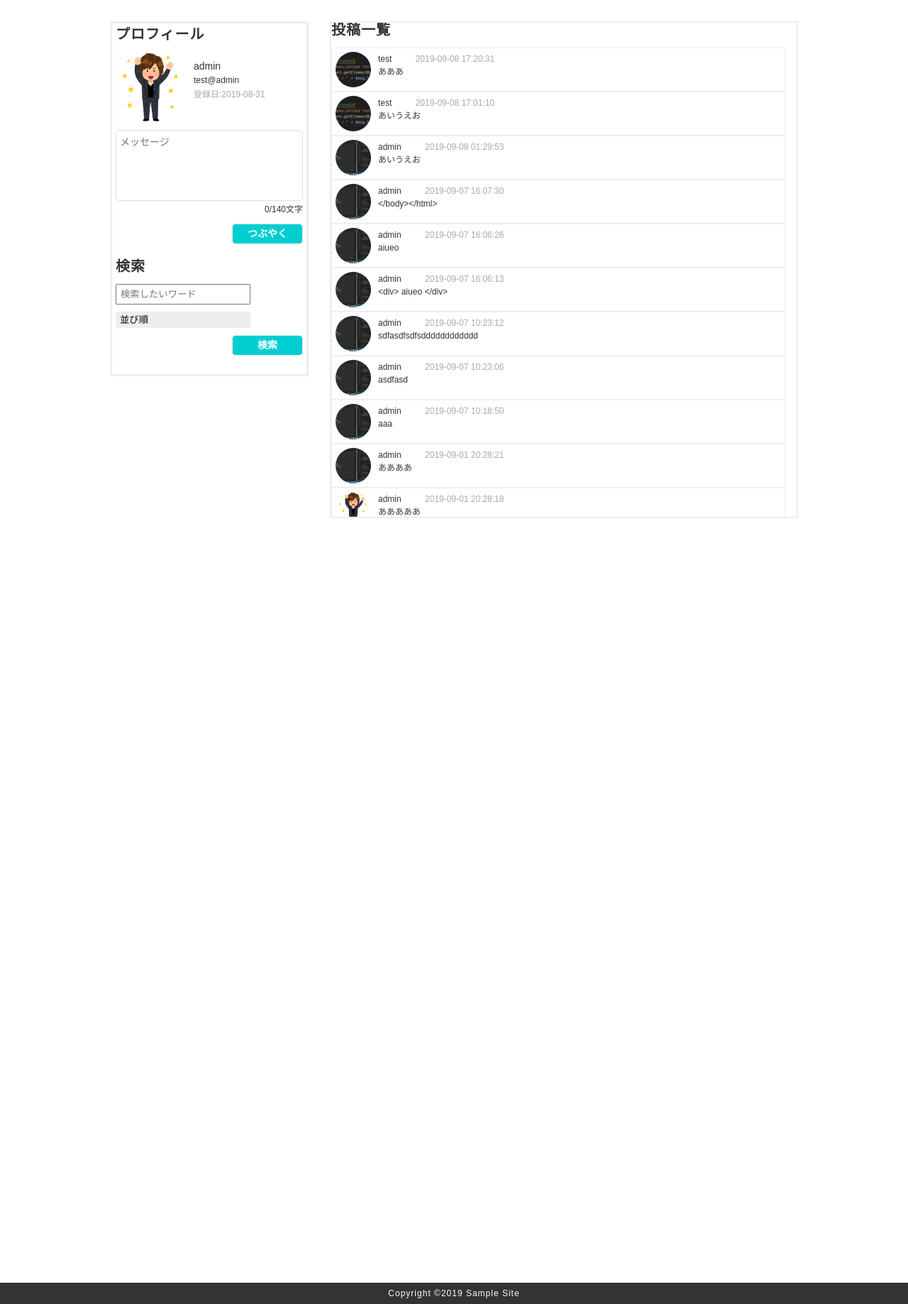
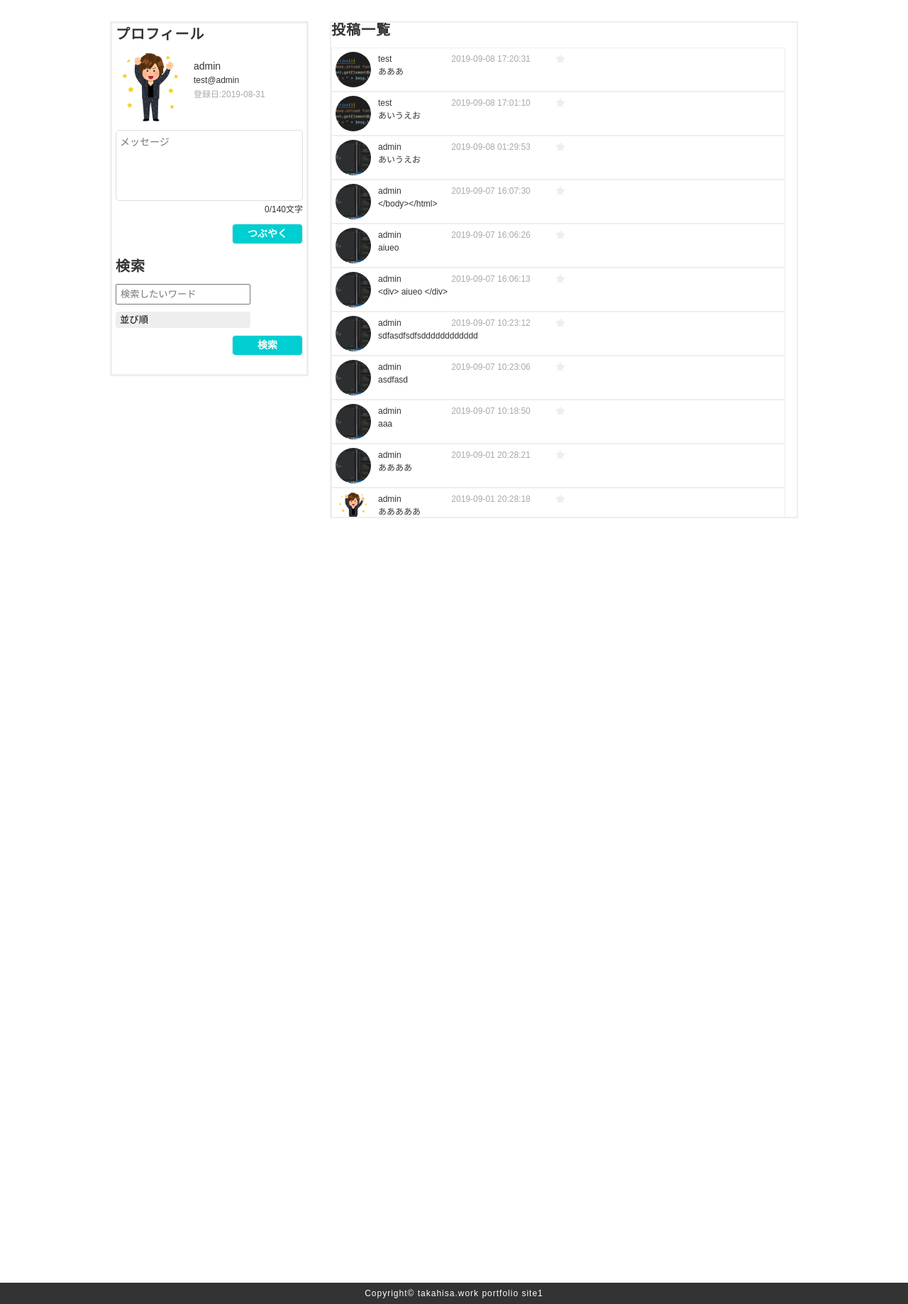
Before and after one commit to kabocha021/twilike, a PHP site: page /PH1/ in a window 1280 px wide. Shown: the part 60-1897 px from the top of the page at 71% size. Run offline with PHP 8.4, Linux system fonts and the light colour scheme; a user stored in the database is signed in; data comes from the database, SQL or seed files in the repository; some libraries are stand-ins or nearby versions.

Commit message:
フォントアイコンを追加

```diff
--- a/css/style.css
+++ b/css/style.css
@@ -145,7 +145,9 @@ textarea{
   width: 560px;
 }
 .info-box .name{
-  margin-right: 30px;
+  width: 100px;
+  /* margin-right: 30px; */
+  display: inline-block;
   line-height: 20px;
 }
 .mine .head{
@@ -153,18 +155,41 @@ textarea{
 }
 .mine .name{
   margin-right: 0;
-  margin-left: 30px;
+  /* margin-left: 30px; */
+  text-align: right;
   float: right;
 }
 .mine .date{
   float: right;
+  text-align: right;
 }
 .info-box .date{
+  width: 140px;
   color: #a9a9a9;
+  display: inline-block;
   line-height: 20px;
 }
 .mine .comment{
   text-align: right;
+}
+/* fav */
+.info-box .fav::before{
+  line-height: 20px;
+
+}
+.info-box .fav{
+  line-height: 20px;
+  width: 20px;
+  text-align: center;
+  vertical-align: top;
+  color: #eee;
+  cursor: pointer;
+}
+.info-box .fav.active{
+  color: #ffa500;
+}
+.mine .fav{
+  float: right;
 }
 
 
--- a/footer.php
+++ b/footer.php
@@ -1,7 +1,7 @@
     <footer id="js-footer" class="footer">
-      <p>Copyright ©︎2019 Sample Site</p>
+      <p>Copyright©︎ takahisa.work portfolio site1</p>
     </footer>
-  <!-- wrapper??? -->
+  <!-- wrapperクラス -->
     <div>
     <script src ="js/jquery-2.2.2.min.js"></script>
   <script src="js/main.js"></script>
--- a/index.php
+++ b/index.php
@@ -81,6 +81,8 @@
                 <p class="head">
                   <span class="name"><?php echo sanitize($value['name']); ?></span>
                   <span class="date"><?php echo $value['send_date']; ?></span>
+                  <i class="fas fa-star fav"></i>
+
                 </p>
                 <p class="comment"><?php echo sanitize($value['comment']); ?></p>
               </div>
```
Also changed, not shown: function.php (line endings or trailing spaces), 1 other file.
